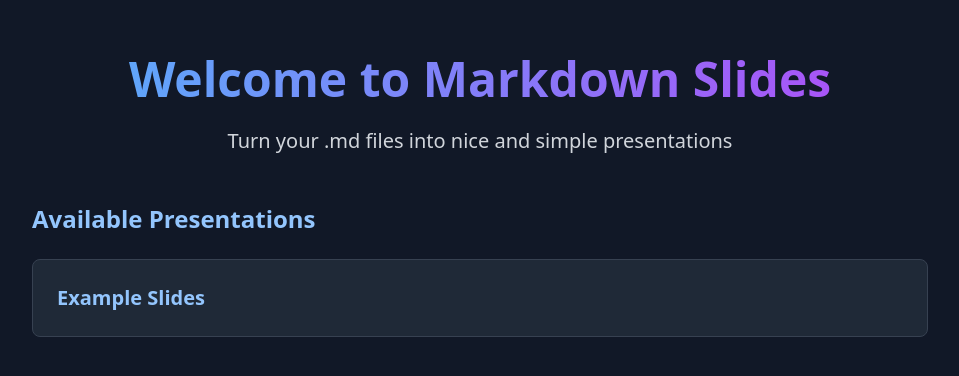
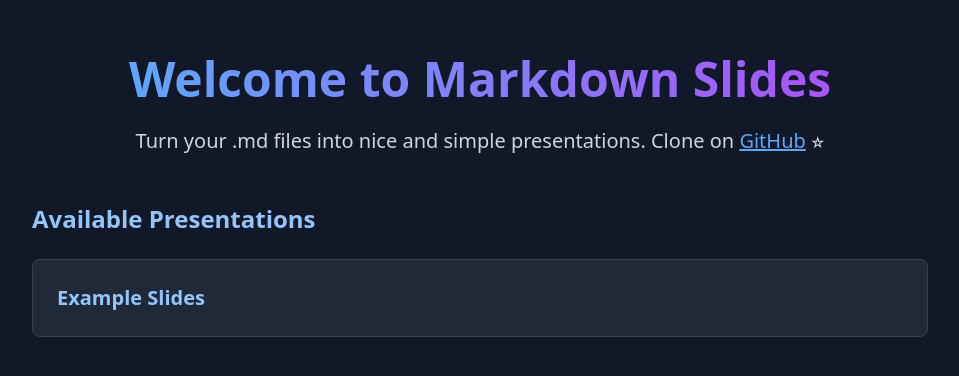
Before and after one commit to anton-g-kulikov/markdown-slides, a Next.js app: page / in a window 1280 px wide. Shown: the part 204-580 px from the top of the page, without its empty margins (160-1119 px from the left). Built offline with nearby package versions, Linux system fonts and the light colour scheme.

Commit message:
fix: update welcome message to include GitHub link

```diff
--- a/pages/index.tsx
+++ b/pages/index.tsx
@@ -28,7 +28,15 @@
           Welcome to Markdown Slides
         </h1>
         <p className="text-xl mb-12 text-gray-300 text-center">
-          Turn your .md files into nice and simple presentations
+          Turn your .md files into nice and simple presentations. Clone on{" "}
+          <a
+            href="https://github.com/anton-g-kulikov/markdown-slides"
+            target="_blank"
+            rel="noopener noreferrer"
+            className="text-blue-400 underline"
+          >
+            GitHub
+          </a> ⭐︎
         </p>
 
         <div className="w-full max-w-4xl" data-cy="presentations-container">
```
